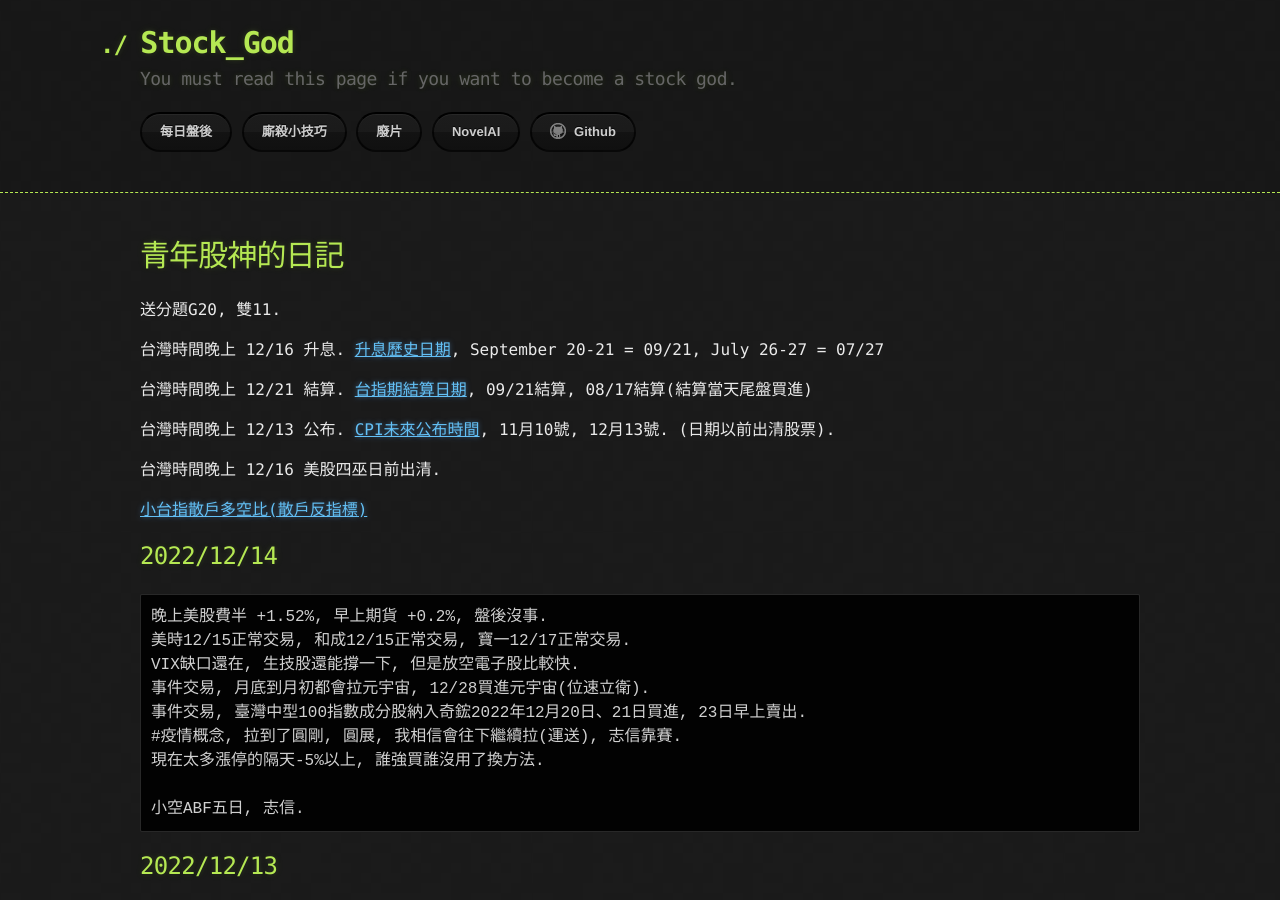
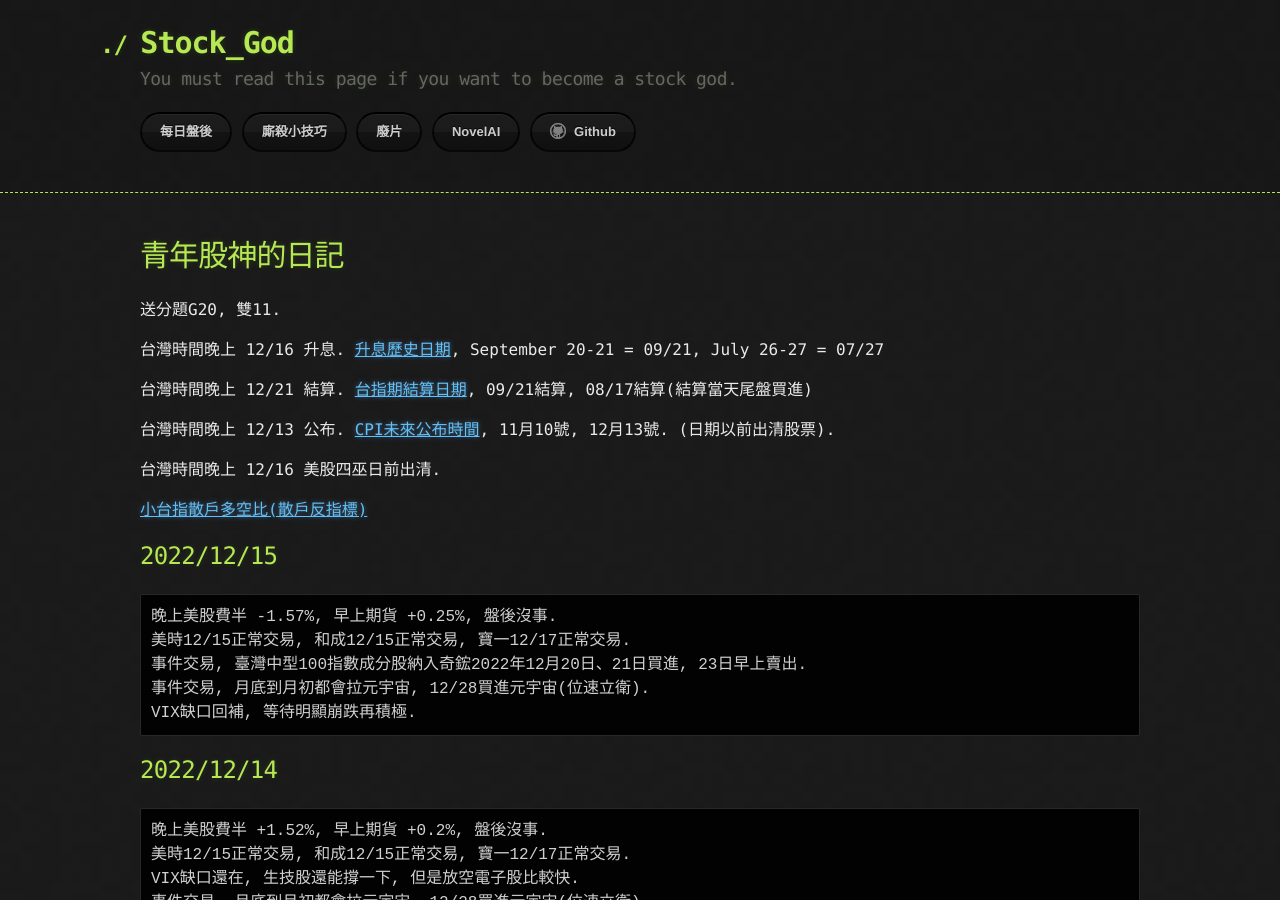
Before and after one commit to lepg5487/Stock_God, a Jekyll site: the page built from index.md, in a window 1280 px wide and 900 px high. Built offline with Jekyll 4.4.1, drawn with Linux system fonts in a browser that asks for light colours; our own code applies the rules of GitHub Pages for plain Markdown files.

Commit message:
Update index.md

````diff
--- a/index.md
+++ b/index.md
@@ -15,6 +15,15 @@ layout: testlayouts
 台灣時間晚上 12/16 美股四巫日前出清.
 
 [小台指散戶多空比(散戶反指標)](https://www.macromicro.me/charts/20069/tw-mtx-long-to-short-ratio-of-individual-player)
+
+## 2022/12/15
+```
+晚上美股費半 -1.57%, 早上期貨 +0.25%, 盤後沒事.
+美時12/15正常交易, 和成12/15正常交易, 寶一12/17正常交易.
+事件交易, 臺灣中型100指數成分股納入奇鋐2022年12月20日、21日買進, 23日早上賣出.
+事件交易, 月底到月初都會拉元宇宙, 12/28買進元宇宙(位速立衛).
+VIX缺口回補, 等待明顯崩跌再積極.
+```
 
 ## 2022/12/14
 ```
````
